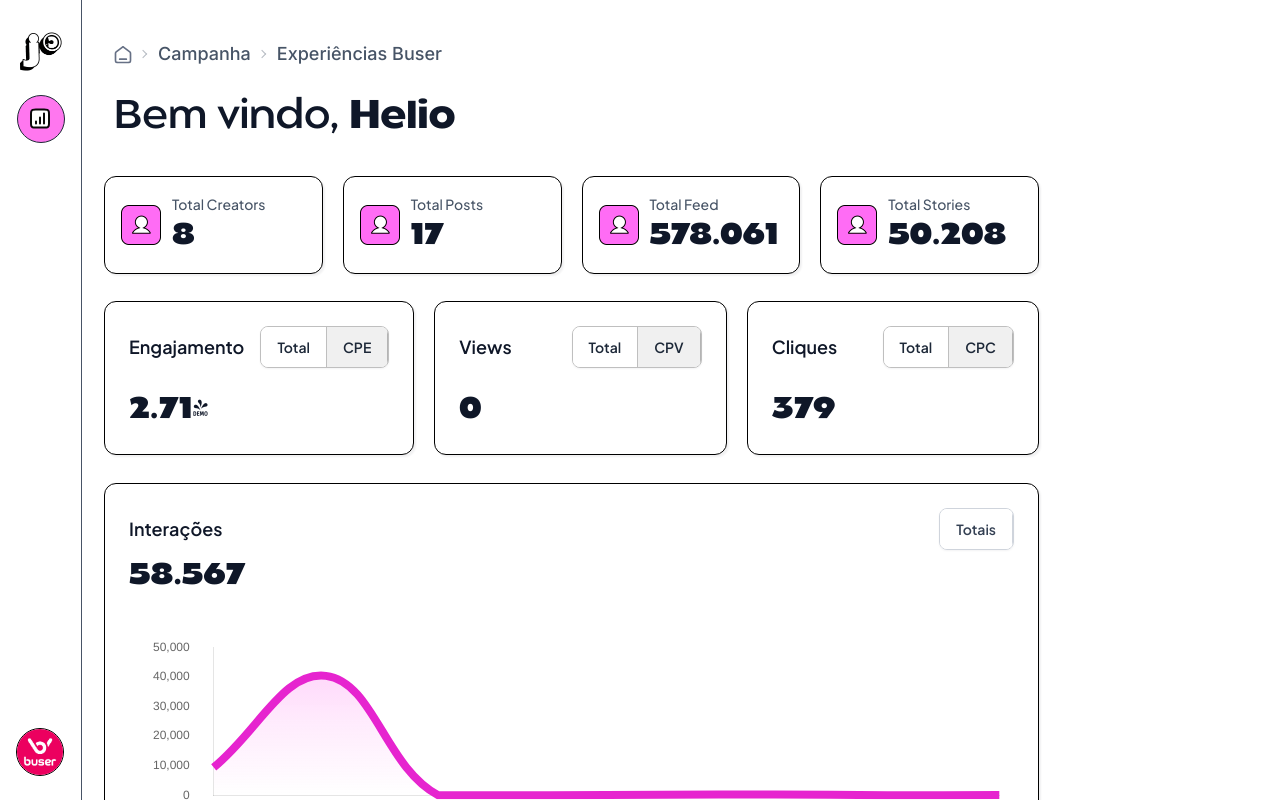
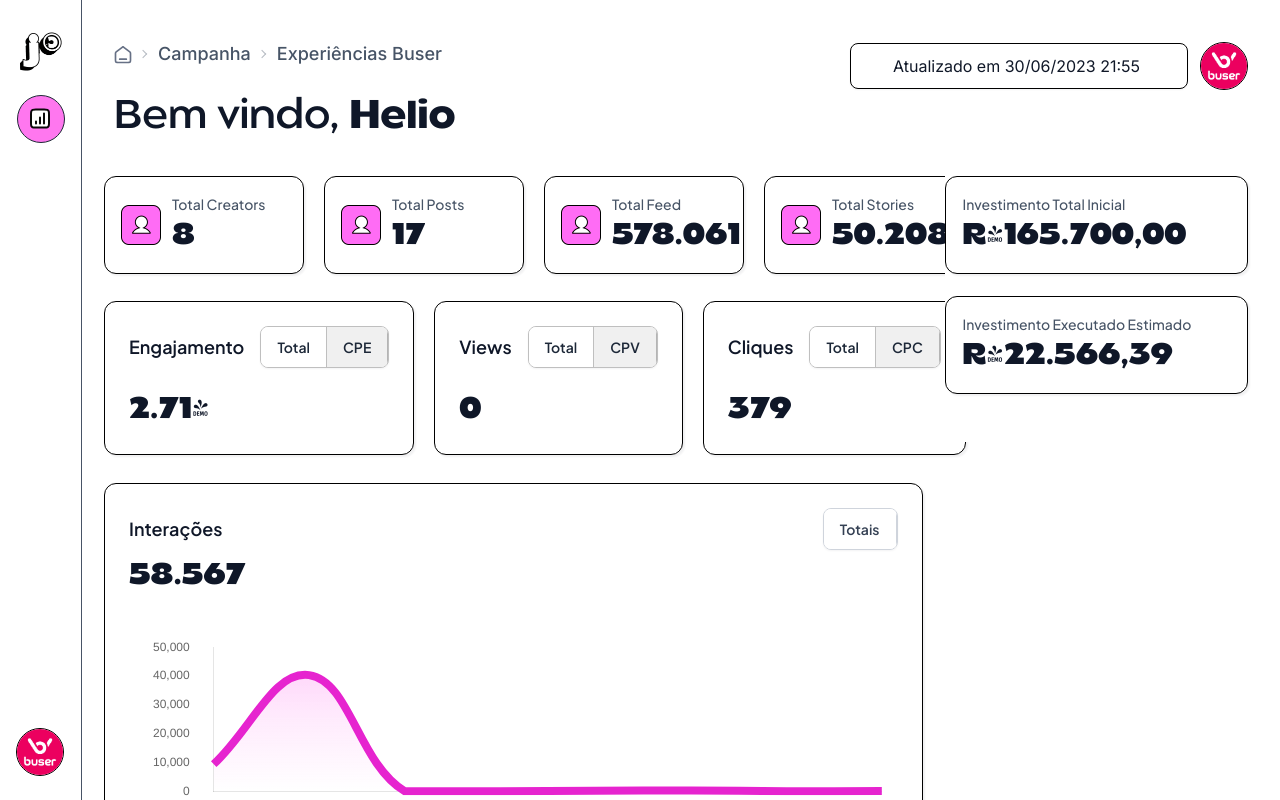
Before and after one commit to BenitoPedro13/juicy-dash-nextjs, a Next.js app: page / in a window 1280 px wide. Shown: the top 800 px of the page. Built offline with nearby package versions, Linux system fonts and the light colour scheme.

Commit message:
main Sidebar

```diff
--- a/src/app/page.tsx
+++ b/src/app/page.tsx
@@ -62,8 +62,8 @@
         </div>
       </div>
       <div className="w-full h-min flex flex-row justify-start items-start bg-white overflow-hidden p-0 pl-[82px] content-start flex-nowrap gap-0 rounded-none absolute">
-        <div className="box-border flex-shrink-0 w-min max-w-[979px] h-min flex flex-col justify-start items-center pt-8 pb-12 overflow-visible content-center flex-nowrap gap-[28px] rounded-none">
-          <div className="box-border flex-shrink-0 w-[979px] h-auto flex flex-col justify-center items-start px-8 overflow-visible relative content-start flex-nowrap gap-3 rounded-none">
+        <div className="box-border flex-shrink-0 w-[72%] h-min flex flex-col justify-start items-center pt-8 pb-12 overflow-visible content-center flex-nowrap gap-[28px] rounded-none">
+          <div className="box-border flex-shrink-0 w-full h-auto flex flex-col justify-center items-start px-8 overflow-visible relative content-start flex-nowrap gap-3 rounded-none">
             <div className="breadcrumbs text-lg text-[#475466]">
               <ul>
                 <li>
@@ -157,33 +157,53 @@
             </div>
           </div>
           <div className="w-full flex-shrink-0 h-min flex flex-col justify-start items-start overflow-visible relative px-[22px] content-start flex-nowrap gap-0 rounded-none">
-            <MetricsGraph heading="Interações" metric="58.567"/>
+            <MetricsGraph heading="Interações" metric="58.567" />
           </div>
           <div className="w-full flex-shrink-0 h-min flex flex-col justify-start items-start overflow-visible relative px-[22px] content-start flex-nowrap gap-6 rounded-none">
             <div className="box-border flex-shrink-0 w-full h-min flex flex-col justify-start items-start overflow-visible relative content-start flex-nowrap gap-[22px] rounded-none">
               <div className="flex-shrink-0 w-full h-min flex justify-start items-center overflow-visible relative p-0 content-center flex-nowrap gap-5 rounded-none">
-                <Metrics
-                  heading="Engajamento Tik Tok"
-                  metric="0"
-                />
-                <Metrics
-                  heading="Cliques no Link Tik Tok"
-                  metric="0"
-                />
-                <Metrics
-                  heading="Impressoes"
-                  metric="116.553"
-                />
+                <Metrics heading="Engajamento Tik Tok" metric="0" />
+                <Metrics heading="Cliques no Link Tik Tok" metric="0" />
+                <Metrics heading="Impressoes" metric="116.553" />
               </div>
             </div>
           </div>
           <div className="w-full flex-shrink-0 h-min flex flex-col justify-start items-start overflow-visible relative px-[22px] content-start flex-nowrap gap-6 rounded-none">
-            <div className="box-border flex-shrink-0 w-full h-min flex flex-col justify-start items-start overflow-visible relative content-start flex-nowrap gap-[22px] rounded-none">
-
-            </div>
+            <div className="box-border flex-shrink-0 w-full h-min flex flex-col justify-start items-start overflow-visible relative content-start flex-nowrap gap-[22px] rounded-none"></div>
           </div>
         </div>
-        <div className="box-border flex-shrink-0 w-[379px] h-min flex flex-col justify-start items-center pt-8 pr-8 pb-12 bg-white overflow-visible content-center flex-nowrap gap-[22px] rounded-none"></div>
+        <div className="box-border flex-shrink-0 w-[28%] h-min flex flex-col justify-start items-center pt-8 pr-8 pb-12 bg-white overflow-visible content-center flex-nowrap gap-[22px] rounded-none z-10">
+          <div className="flex-shrink-0 w-full h-[68px] mb-[54px] flex justify-end items-center overflow-visible relative p-0 content-center flex-nowrap gap-3 rounded-none">
+            <div className="flex-shrink-0 w-min h-min flex justify-start items-start overflow-visible relative p-0 content-start flex-nowrap gap-3 rounded-none">
+              <div className="flex-shrink-0 w-[338px] h-min flex flex-col justify-start items-start overflow-visible relative p-0 content-start flex-nowrap gap-2 rounded-none">
+                <div className="flex-shrink-0 w-full h-min flex flex-col justify-start items-start overflow-visible relative p-0 content-start flex-nowrap gap-[6px] rounded-none">
+                  <div className="box-border flex-shrink-0 w-full h-min flex justify-start items-center py-[10px] px-[14px] shadow-cost-per-metrics bg-white overflow-hidden relative content-center flex-nowrap gap-2 rounded-lg border border-black">
+                    <div className="flex-shrink-0 flex-grow w-auto h-min flex justify-start items-center overflow-visible releative p-0 content-center flex-nowrap gap-2 rounded-none">
+                      <div className="flex-shrink-0 w-5 h-5 block overflow-hidden relative aspect-square rounded-none"></div>
+                      <p
+                        className={`flex-shrink-0 w-auto h-auto whitespace-pre relative ${inter.className} text-[#101828] text-base text-center`}
+                      >
+                        Atualizado em 30/06/2023 21:55
+                      </p>
+                    </div>
+                  </div>
+                </div>
+              </div>
+            </div>
+            <Image
+              src={buserLogo}
+              width={67}
+              height={67}
+              alt="Buser Logo"
+              className="btn btn-circle btn-outline border-black border-[1px] border-solid"
+            />
+          </div>
+          <Metrics heading="Investimento Total Inicial" metric="R$165.700,00" />
+          <Metrics
+            heading="Investimento Executado Estimado"
+            metric="R$22.566,39"
+          />
+        </div>
       </div>
     </main>
   );
--- a/src/components/Metrics.tsx
+++ b/src/components/Metrics.tsx
@@ -15,7 +15,7 @@
 
 const Metrics = ({ icone, heading, metric }: MetricsProps) => {
   return (
-    <div className="box-border w-full h-min flex justify-start items-center p-4 shadow-metrics hover:shadow-metrics-hover bg-white overflow-visible content-center flex-nowrap gap-[10px] rounded-xl border-black border">
+    <div className="box-border w-full min-w-[200px] h-min flex justify-start items-center p-4 shadow-metrics hover:shadow-metrics-hover bg-white overflow-visible content-center flex-nowrap gap-[10px] rounded-xl border-black border">
       {icone ? (
         <Image
           src={icone}
```
